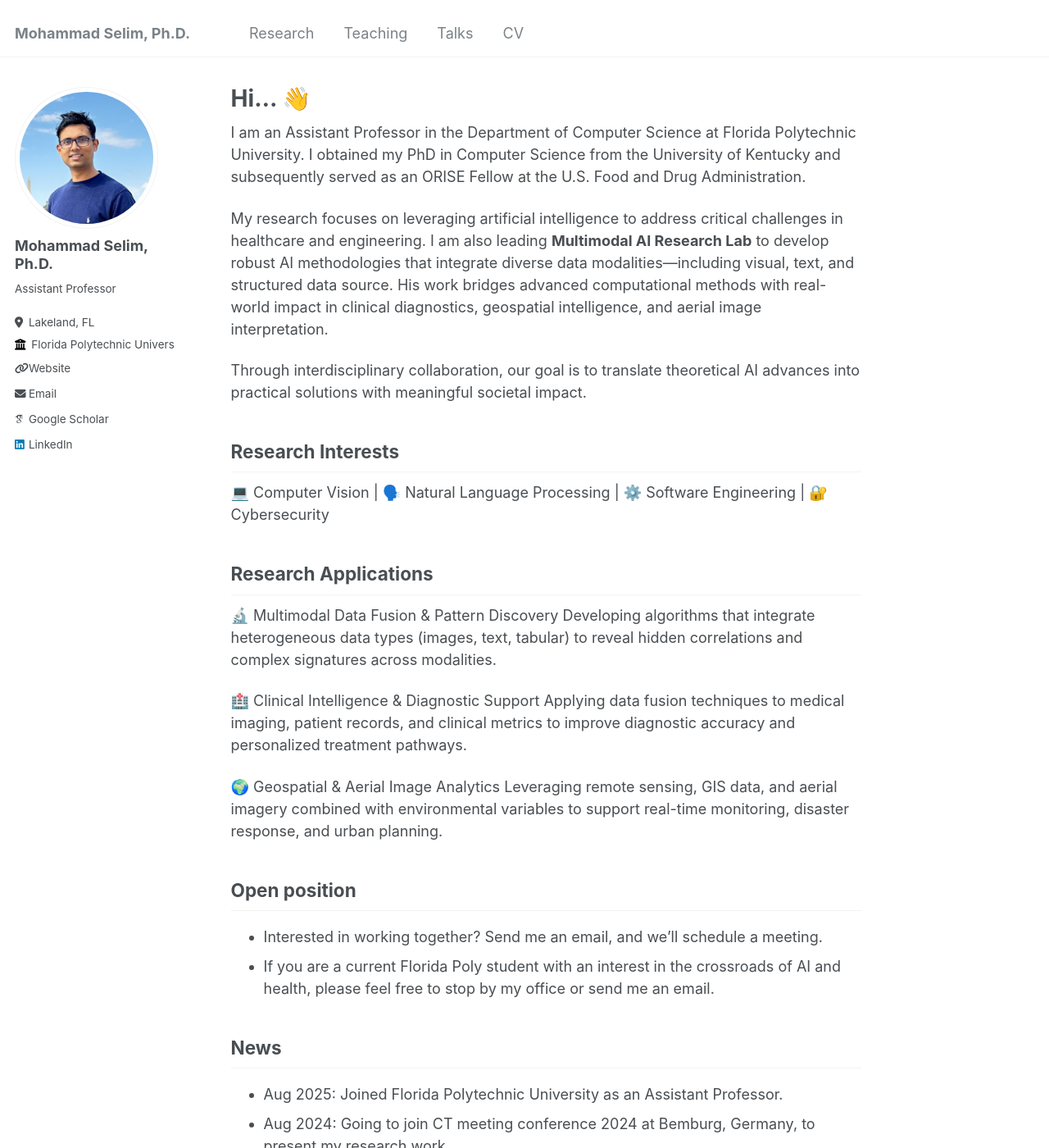
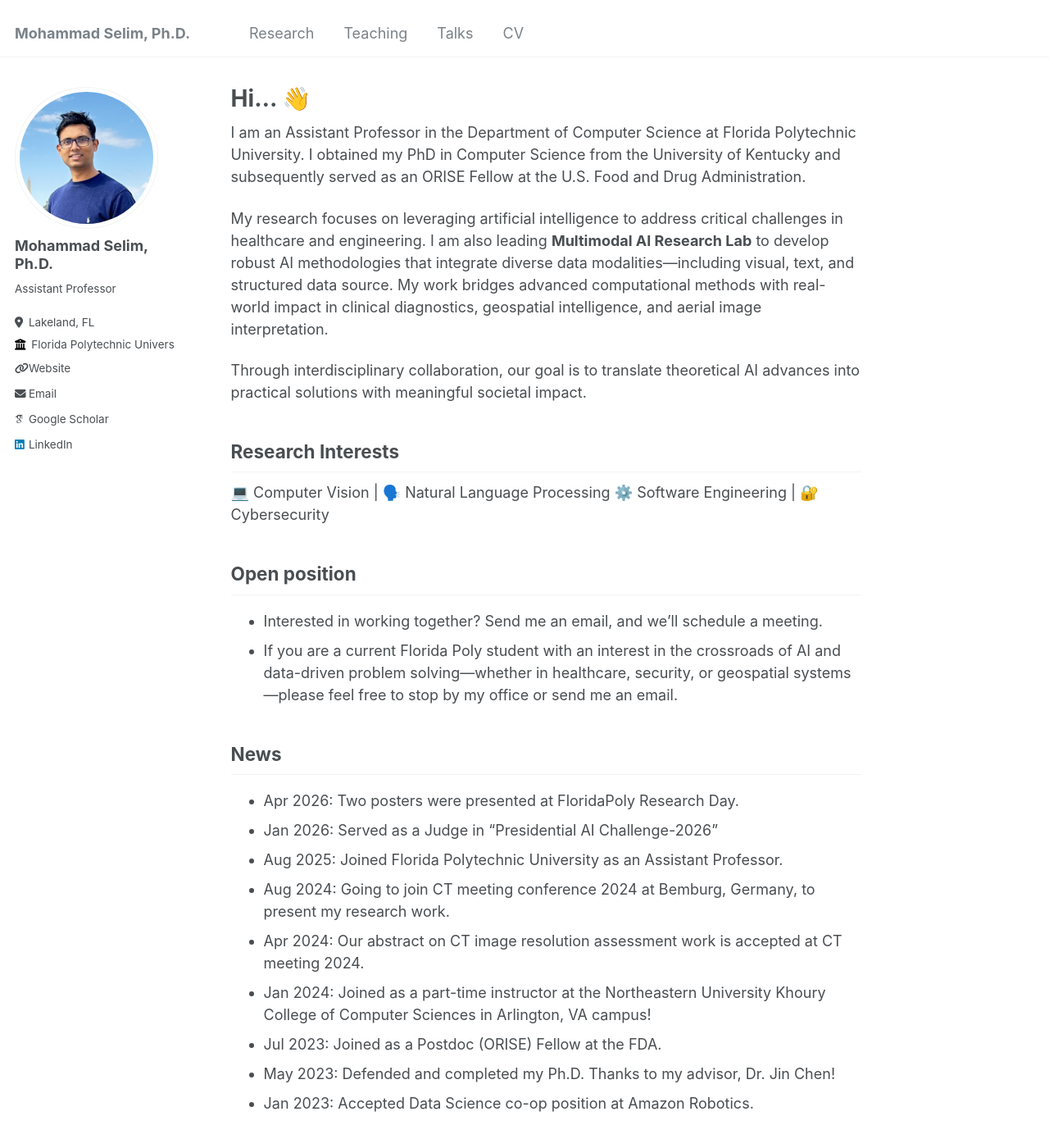
Before and after one commit to selimmd/selimmd.github.io, a Jekyll site: the page built from _pages/about.md, in a window 1280 px wide and 1400 px high. Shown: the whole window at 82% size. Built offline with Jekyll 4.4.1, drawn with Linux system fonts in a browser that asks for light colours; some web fonts are replaced.

Commit message:
Revise about page content and update news section
Updated personal information and research interests in the about page. Revised the description of open positions and added recent news.

```diff
--- a/_pages/about.md
+++ b/_pages/about.md
@@ -10,13 +10,20 @@ redirect_from:
 
 I am an Assistant Professor in the Department of Computer Science at Florida Polytechnic University. I obtained my PhD in Computer Science from the University of Kentucky and subsequently served as an ORISE Fellow at the U.S. Food and Drug Administration.
 
-My research focuses on leveraging artificial intelligence to address critical challenges in healthcare and engineering. I am also leading **Multimodal AI Research Lab** to develop robust AI methodologies that integrate diverse data modalities—including visual, text, and structured data source. His work bridges advanced computational methods with real-world impact in clinical diagnostics, geospatial intelligence, and aerial image interpretation.
+My research focuses on leveraging artificial intelligence to address critical challenges in healthcare and engineering. I am also leading **Multimodal AI Research Lab** to develop robust AI methodologies that integrate diverse data modalities—including visual, text, and structured data source. My work bridges advanced computational methods with real-world impact in clinical diagnostics, geospatial intelligence, and aerial image interpretation.
 
 Through interdisciplinary collaboration, our goal is to translate theoretical AI advances into practical solutions with meaningful societal impact.
 
 ## Research Interests
-💻 Computer Vision | 🗣️ Natural Language Processing | ⚙️ Software Engineering | 🔐 Cybersecurity
+💻 Computer Vision      |  🗣️ Natural Language Processing
+⚙️ Software Engineering |  🔐 Cybersecurity
 
+
+<!--
+## Featured Research Projects
+
+-->
+<!--
 ## Research Applications
 🔬 Multimodal Data Fusion & Pattern Discovery
 Developing algorithms that integrate heterogeneous data types (images, text, tabular) to reveal hidden correlations and complex signatures across modalities.
@@ -26,12 +33,14 @@ Applying data fusion techniques to medical imaging, patient records, and clinica
 
 🌍 Geospatial & Aerial Image Analytics
 Leveraging remote sensing, GIS data, and aerial imagery combined with environmental variables to support real-time monitoring, disaster response, and urban planning.
-
+-->
 ## Open position
 - Interested in working together? Send me an email, and we’ll schedule a meeting.
-- If you are a current Florida Poly student with an interest in the crossroads of AI and health, please feel free to stop by my office or send me an email.
+- If you are a current Florida Poly student with an interest in the crossroads of AI and data-driven problem solving—whether in healthcare, security, or geospatial systems—please feel free to stop by my office or send me an email.
 
 ## News
+- Apr 2026: Two posters were presented at FloridaPoly Research Day.
+- Jan 2026: Served as a Judge in "Presidential AI Challenge-2026"
 - Aug 2025: Joined Florida Polytechnic University as an Assistant Professor.
 - Aug 2024: Going to join CT meeting conference 2024 at Bemburg, Germany, to present my research work.
 - Apr 2024: Our abstract on CT image resolution assessment work is accepted at CT meeting 2024.
```
